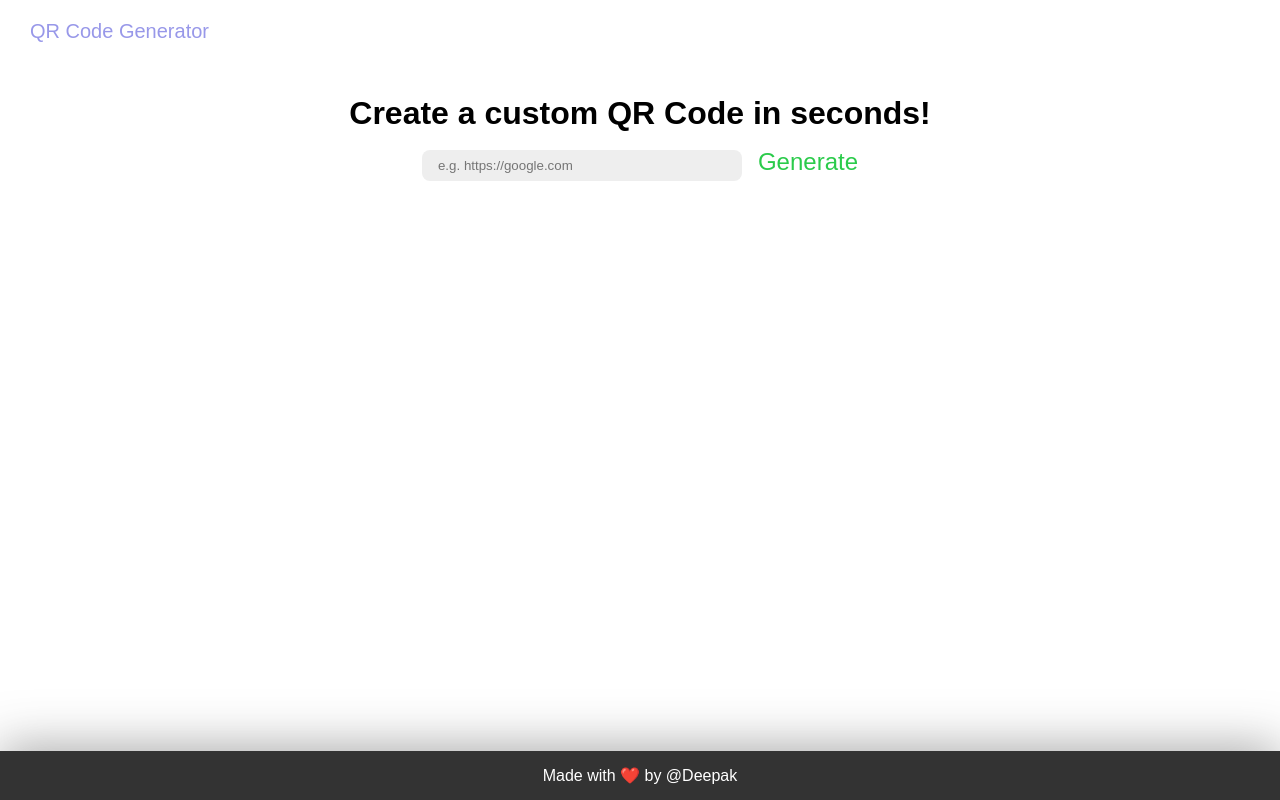
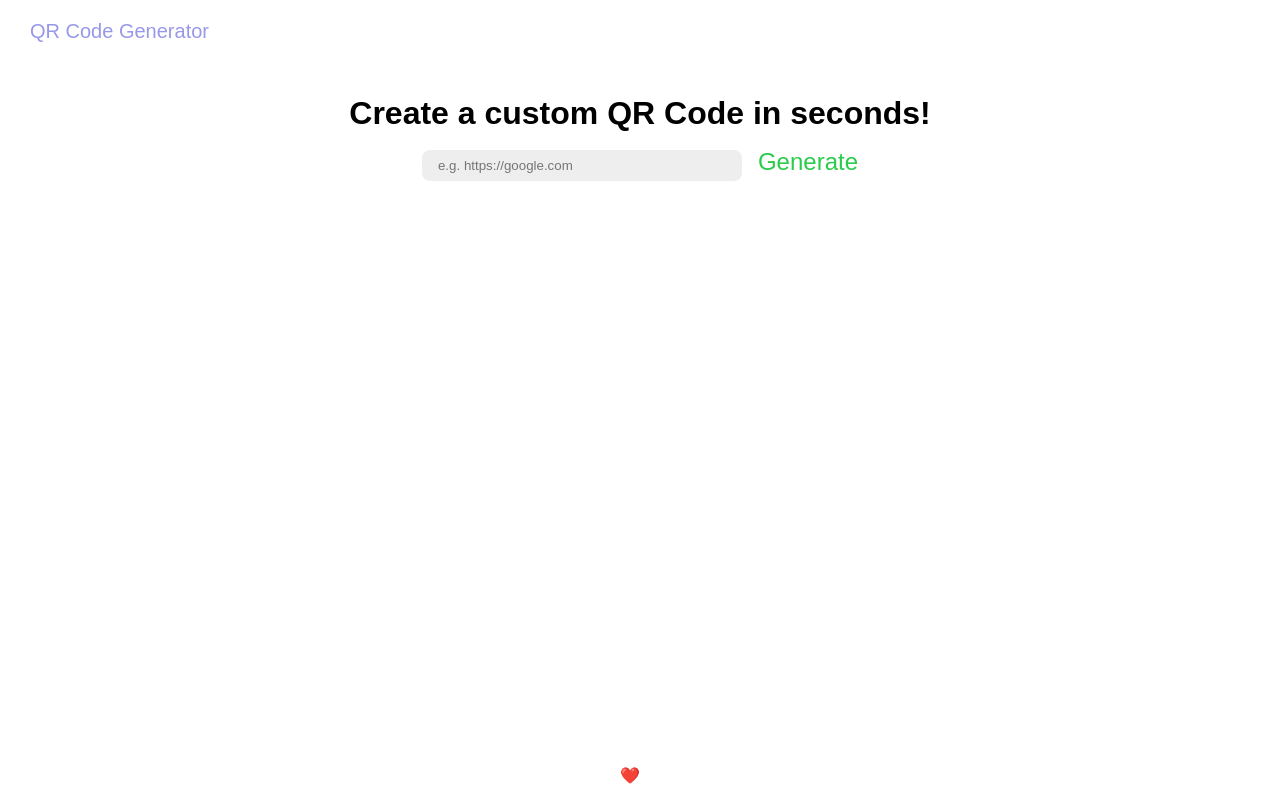
Before and after one commit to deepak212001/QRCodeGenerator, a React (Vite) app: page / in a window 1280 px wide. Built offline with nearby package versions, Linux system fonts and the light colour scheme.

Commit message:
Update Footer.css

```diff
--- a/src/Footer.css
+++ b/src/Footer.css
@@ -1,14 +1,17 @@
 footer {
-    background-color: #333;
+    background-color: #c8e1f0,#393939;
     color: #fff;
     text-align: center;
     padding: 15px 0;
     position: absolute;
     bottom: 0;
     width: 100%;
-    box-shadow: 0 -2px 50px rgba(66, 66, 66, 0.5);
+    animation: shadow 5s infinite ;
+    box-shadow: 10px 2px 20px rgba(255, 255, 255, 0.5);
 }
-
+@keyframes shadow {
+    50% {box-shadow: 10px 2px 20px rgba(241, 246, 170, 0);}
+}
 footer a {
     color: #fff;
     text-decoration: none;
```
